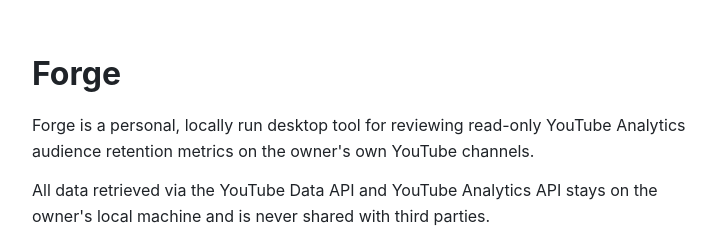
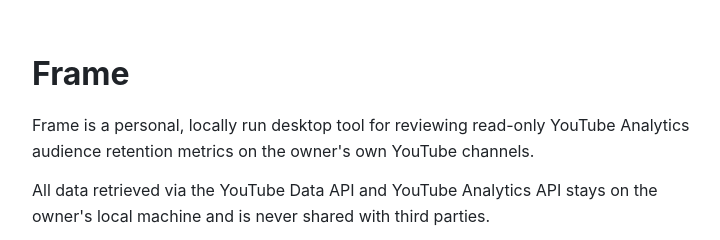
Before and after one commit to antcage1021-sudo/antcage1021-sudo.github.io, a plain HTML site: page index.html in a window 1280 px wide. Shown: the top 240 px of the page, 268-988 px from the left. Drawn offline with Linux system fonts and the light colour scheme.

Commit message:
Rename Forge to Frame on home page

```diff
--- a/index.html
+++ b/index.html
@@ -3,7 +3,7 @@
 <head>
   <meta charset="utf-8">
   <meta name="viewport" content="width=device-width, initial-scale=1">
-  <title>Forge — Personal YouTube Analytics Companion</title>
+  <title>Frame — Personal YouTube Analytics Companion</title>
   <style>
     body { font-family: -apple-system, BlinkMacSystemFont, "Segoe UI", sans-serif; max-width: 680px; margin: 48px auto; padding: 0 20px; line-height: 1.6; color: #1f2328; }
     h1 { margin-bottom: 8px; }
@@ -12,8 +12,8 @@
   </style>
 </head>
 <body>
-  <h1>Forge</h1>
-  <p>Forge is a personal, locally run desktop tool for reviewing read-only YouTube Analytics audience retention metrics on the owner's own YouTube channels.</p>
+  <h1>Frame</h1>
+  <p>Frame is a personal, locally run desktop tool for reviewing read-only YouTube Analytics audience retention metrics on the owner's own YouTube channels.</p>
   <p>All data retrieved via the YouTube Data API and YouTube Analytics API stays on the owner's local machine and is never shared with third parties.</p>
   <p><a href="./privacy.html">Privacy Policy</a></p>
 </body>
```
